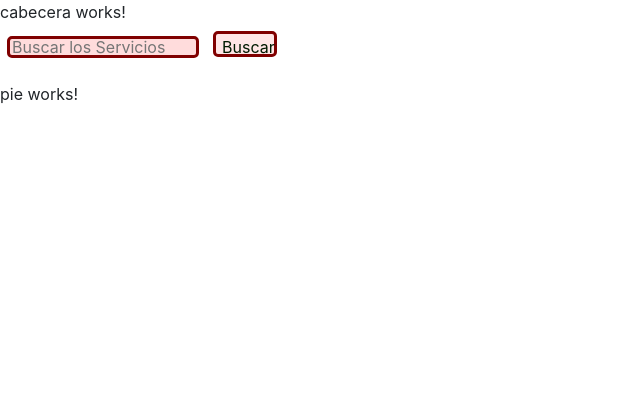
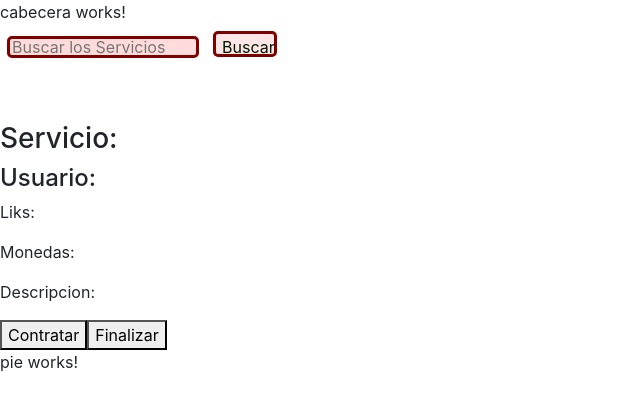
Before and after one commit to asolana/knowsy, an Angular app in the folder knowsy/: page /trabajos/1 in a window 1280 px wide. Before the commit this address led to /. Shown: the top 406 px of the page, without its empty margins (0-640 px from the left). Built offline with nearby package versions, Linux system fonts and the light colour scheme.

Commit message:
cosas varias del trabajodetalle

```diff
--- a/knowsy/src/app/app-routing.module.ts
+++ b/knowsy/src/app/app-routing.module.ts
@@ -1,9 +1,11 @@
 import { NgModule } from '@angular/core';
 import { Routes, RouterModule } from '@angular/router';
 import { TrabajosComponent } from './trabajos/trabajos.component';
+import { TrabajodetalleComponent } from './trabajos/trabajodetalle/trabajodetalle.component';
 
 const routes: Routes = [
   {path: 'trabajos', component: TrabajosComponent, pathMatch: 'full'},
+  {path: 'trabajos/:id', component: TrabajodetalleComponent, pathMatch: 'full'},
   {path: '', redirectTo:'trabajos', pathMatch: 'full'}
 ];
 
--- a/knowsy/src/app/listado-trabajos/listado-trabajos.component.html
+++ b/knowsy/src/app/listado-trabajos/listado-trabajos.component.html
@@ -1,5 +1,5 @@
 <section >
-  <figure *ngFor='let trabajo of trabajos'>
+  <figure *ngFor='let trabajo of trabajos' [routerLink]="['/trabajos',trabajo.id]">
     <img [src]="'assets/' + trabajo.img" alt="foto"/>
     <h3>{{trabajo.nombre}}</h3>
     <span>Puntuación:</span>
--- a/knowsy/src/app/trabajos/trabajodetalle/trabajodetalle.component.html
+++ b/knowsy/src/app/trabajos/trabajodetalle/trabajodetalle.component.html
@@ -1,3 +1,14 @@
-<p>
-  trabajodetalle works!
-</p>
+<article>
+<figure><img></figure>
+<div>
+  <h3>Servicio:</h3>
+  <h4>Usuario:</h4>
+  <p>Liks:</p>
+  <p>Monedas:</p>
+  <p>Descripcion:</p>
+</div>
+<div>
+  <button>Contratar</button>
+  <button>Finalizar</button>
+</div>
+</article>
--- a/knowsy/src/app/trabajos/trabajodetalle/trabajodetalle.component.ts
+++ b/knowsy/src/app/trabajos/trabajodetalle/trabajodetalle.component.ts
@@ -1,4 +1,5 @@
 import { Component, OnInit } from '@angular/core';
+import { HttpClient } from '@angular/common/http';
 
 @Component({
   selector: 'app-trabajodetalle',
@@ -7,7 +8,7 @@ import { Component, OnInit } from '@angular/core';
 })
 export class TrabajodetalleComponent implements OnInit {
 
-  constructor() { }
+  constructor(private _http:HttpClient) { }
 
   ngOnInit() {
   }
```
Also changed, not shown: 1 other file (tests, documents, lock files or other folders).
